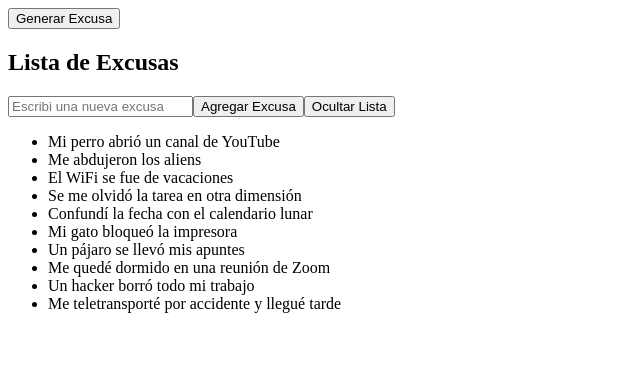
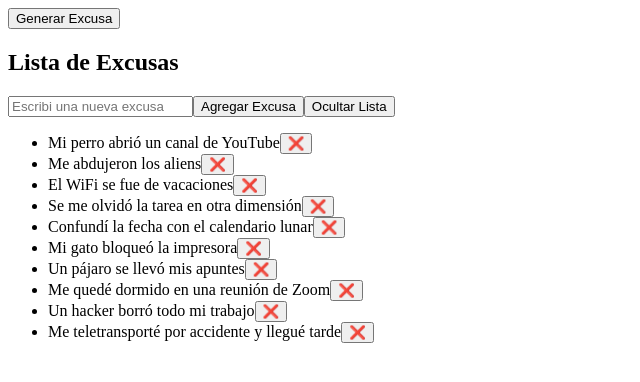
Before and after one commit to MoreGutierrez/generador-excusas, a React (Vite) app in the folder GeneradorExcusas/: page / in a window 1280 px wide. Both pictures are taken after a click on the button "Mostrar Lista". Shown: the top 382 px of the page, without its empty margins (0-640 px from the left). Built offline with nearby package versions, Linux system fonts and the light colour scheme.

Commit message:
btn funcional para eliminar excusas de la lista

```diff
--- a/GeneradorExcusas/src/components/ListaExcusa.tsx
+++ b/GeneradorExcusas/src/components/ListaExcusa.tsx
@@ -24,6 +24,13 @@ function ListaExcusas() {
     setNuevaExcusa(""); //el input queda vacío, se limpia
   };
 
+  //Funcion para que el usuario pueda eliminar la excusa que ya no quiere
+  const eliminarExcusa = (idEliminar: number) => {
+    const nuevasExcusas = excusas.filter((excusa) => excusa.id !== idEliminar);
+    setExcusas(nuevasExcusas);
+  };
+
+
   return (
     <>
       <section className="lista-excusas">
@@ -47,11 +54,14 @@ function ListaExcusas() {
         </button>
 
 
-        {/*muestra la lista de excusas*/}
+        {/*muestra la lista de excusas con el btn para eliminar*/}
         {mostrarLista && (
           <ul>
             {excusas.map((excusa) => (
-              <li key={excusa.id}>{excusa.texto}</li>
+              <li key={excusa.id}>
+                {excusa.texto}
+                <button onClick={() => eliminarExcusa(excusa.id)}>❌</button>
+              </li>
             ))}
           </ul>
         )}
```
